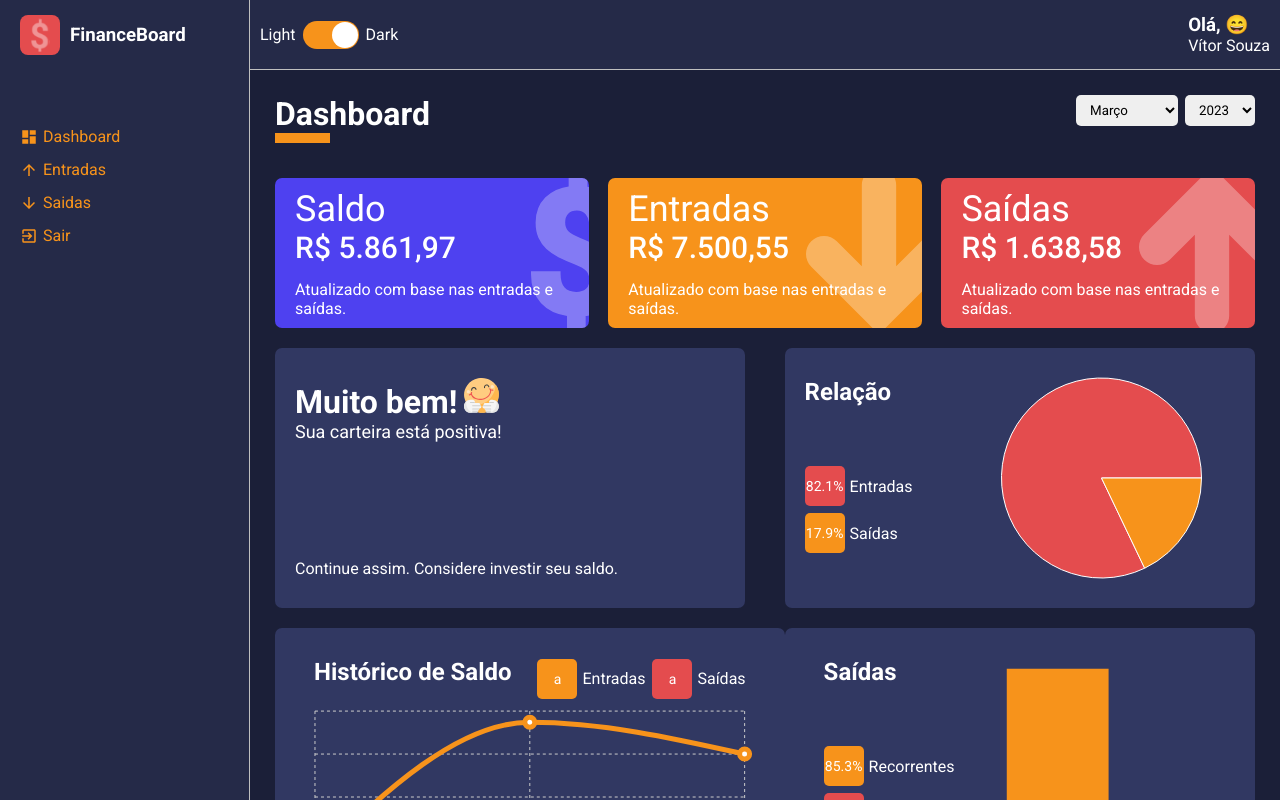
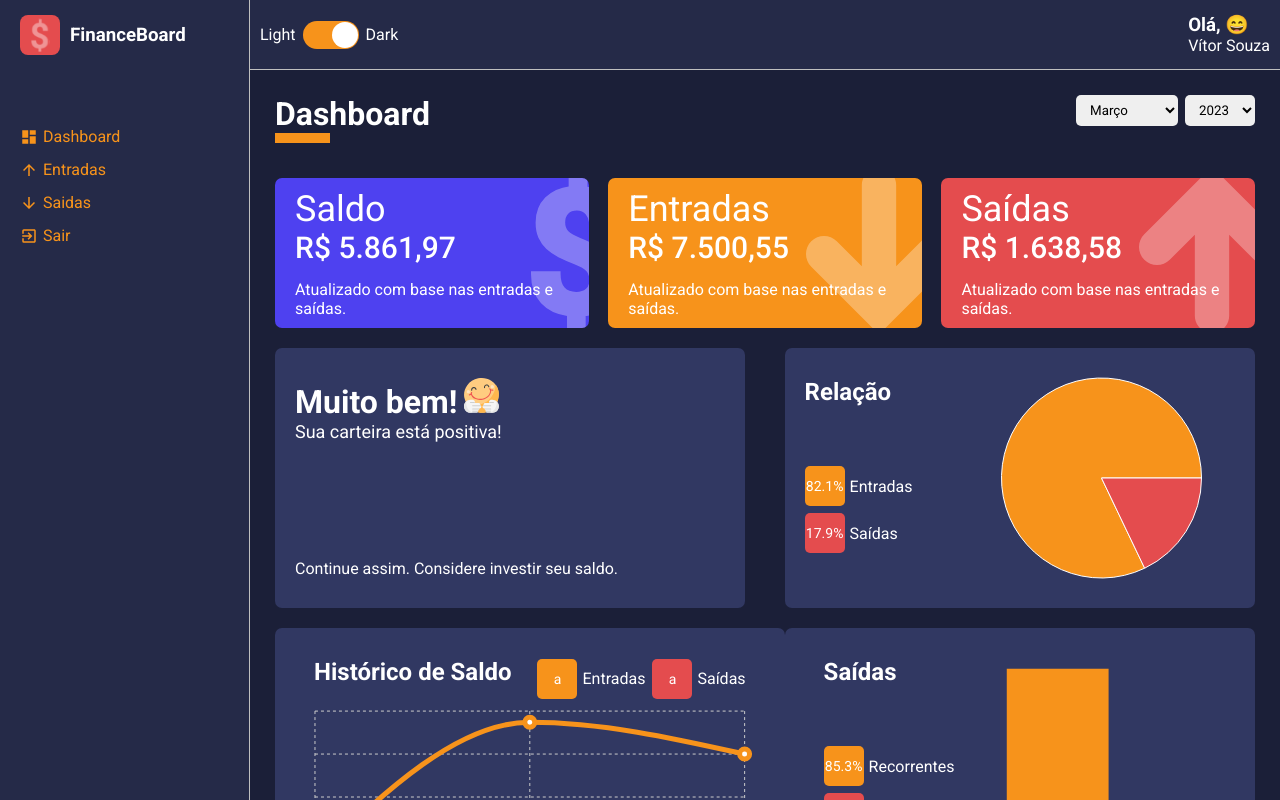
Before and after one commit to vitoorsouzaa1/react-typescript-dashboard, a React (Create React App) app: page / in a window 1280 px wide. Built offline with nearby package versions, Linux system fonts and the light colour scheme.

Commit message:
refactor: ensure graphs returns correct months data and if they don't have any returns 0

```diff
--- a/src/pages/dashboard/dashboard.page.tsx
+++ b/src/pages/dashboard/dashboard.page.tsx
@@ -107,25 +107,28 @@ export const DashboardPage: React.FC = () => {
     return totalGains - totalExpenses
   }, [totalExpenses, totalGains])
 
-  const relation = useMemo(() => {
+  const pieChartRelation = useMemo(() => {
     const total = totalGains + totalExpenses
 
     const percentOfGains = (totalGains / total) * 100
 
     const percentOfExpenses = (totalExpenses / total) * 100
 
+    const gainsPercent = Number(percentOfGains.toFixed(1))
+    const expensesPercent = Number(percentOfExpenses.toFixed(1))
+
     const relationData = [
       {
         name: 'Entradas',
         value: totalGains,
-        percent: Number(percentOfGains.toFixed(1)),
-        color: '#e44c4e',
+        percent: gainsPercent ? gainsPercent : 0,
+        color: '#f7931b',
       },
       {
         name: 'Saídas',
         value: totalExpenses,
-        percent: Number(percentOfExpenses.toFixed(1)),
-        color: '#f7931b',
+        percent: expensesPercent ? expensesPercent : 0,
+        color: '#e44c4e',
       },
     ]
 
@@ -236,18 +239,23 @@ export const DashboardPage: React.FC = () => {
 
     const total = recurrentAmount + eventualAmount
 
+    const recurrentPercent = Number(
+      ((recurrentAmount / total) * 100).toFixed(1)
+    )
+    const eventualPercent = Number(((eventualAmount / total) * 100).toFixed(1))
+
     return [
       {
         name: 'Recorrentes',
         amount: recurrentAmount,
-        percent: Number(((recurrentAmount / total) * 100).toFixed(1)),
+        percent: recurrentPercent ? recurrentPercent : 0,
         color: '#f7931b',
       },
 
       {
         name: 'Eventuais',
         amount: eventualAmount,
-        percent: Number(((eventualAmount / total) * 100).toFixed(1)),
+        percent: eventualPercent ? eventualAmount : 0,
         color: '#e44c4e',
       },
     ]
@@ -277,18 +285,23 @@ export const DashboardPage: React.FC = () => {
 
     const total = recurrentAmount + eventualAmount
 
+    const recurrentPercent = Number(
+      ((recurrentAmount / total) * 100).toFixed(1)
+    )
+    const eventualPercent = Number(((eventualAmount / total) * 100).toFixed(1))
+
     return [
       {
         name: 'Recorrentes',
         amount: recurrentAmount,
-        percent: Number(((recurrentAmount / total) * 100).toFixed(1)),
+        percent: recurrentPercent ? recurrentPercent : 0,
         color: '#f7931b',
       },
 
       {
         name: 'Eventuais',
         amount: eventualAmount,
-        percent: Number(((eventualAmount / total) * 100).toFixed(1)),
+        percent: eventualPercent ? eventualPercent : 0,
         color: '#e44c4e',
       },
     ]
@@ -358,7 +371,7 @@ export const DashboardPage: React.FC = () => {
           icon={walletMessage.icon}
         />
 
-        <PieChartComponent data={relation} />
+        <PieChartComponent data={pieChartRelation} />
 
         <HistoryBoxComponent
           data={historyBoxData}
```
